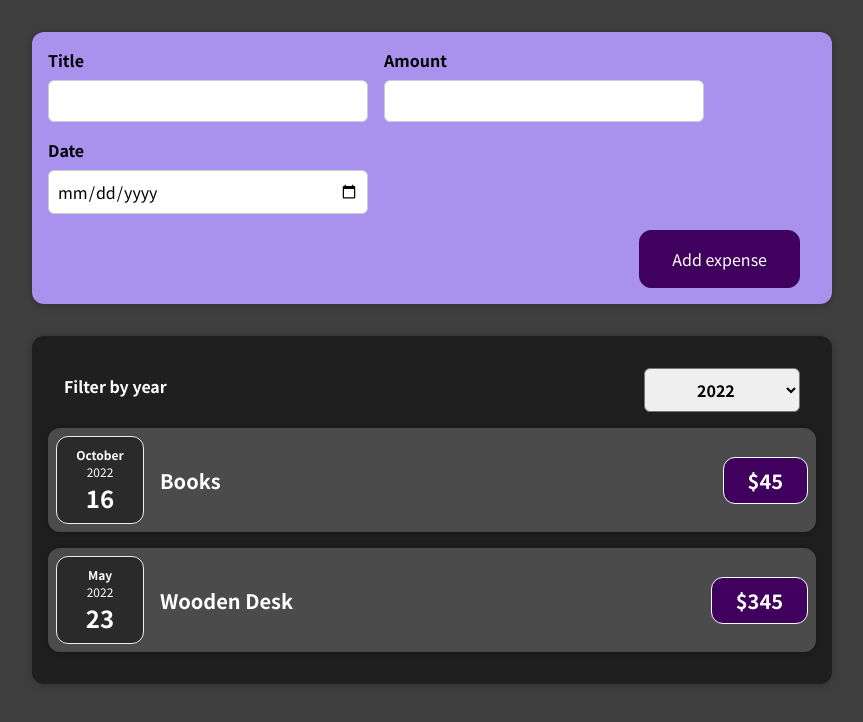
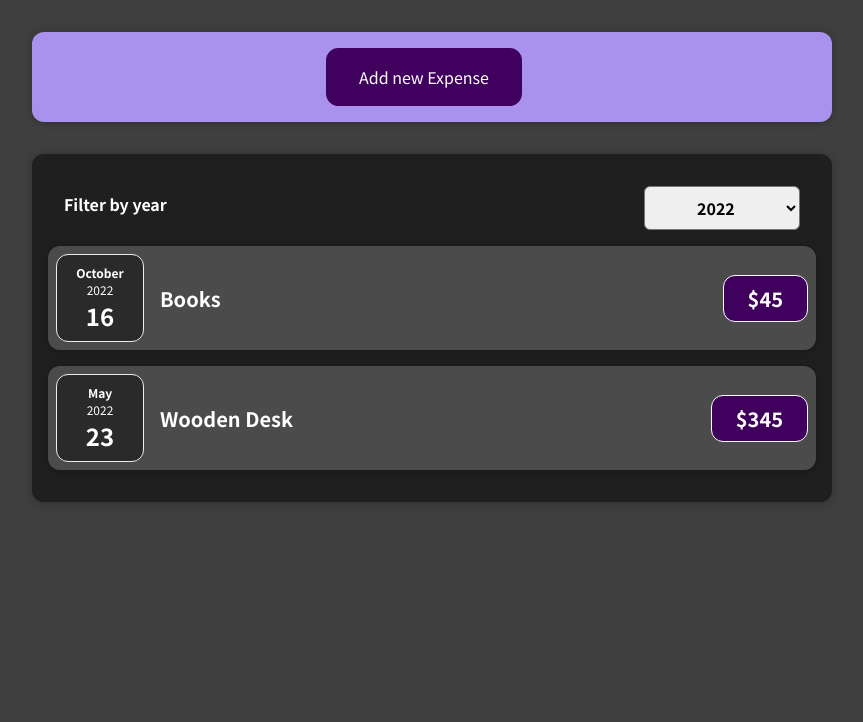
Before and after one commit to sofia-chuieva/react-expenses-app, a React (Create React App) app: page / in a window 1280 px wide. Shown: the top 722 px of the page, without its empty margins (208-1071 px from the left). Built offline with nearby package versions, Linux system fonts and the light colour scheme.

Commit message:
add filter

```diff
--- a/src/components/ExpenseDate.js
+++ b/src/components/ExpenseDate.js
@@ -5,7 +5,6 @@ const ExprenseDate = ({ info }) => {
   const month = info.toLocaleString("en-US", { month: "long" });
   const day = info.toLocaleString("en-US", { day: "2-digit" });
   const year = info.getFullYear();
-
   return (
     <div className="expense-date">
       <div className="expense-date__month">{month}</div>
--- a/src/components/ExpenseItem.js
+++ b/src/components/ExpenseItem.js
@@ -1,4 +1,4 @@
-import React, { useState } from "react";
+import React from "react";
 import "../style/ExpenseItem.css";
 import ExpenseDate from "./ExpenseDate";
 import Card from "./Card";
--- a/src/components/Expenses.js
+++ b/src/components/Expenses.js
@@ -1,8 +1,8 @@
 import React, { useState } from "react";
-import ExpenseItem from "./ExpenseItem";
 import Card from "./Card";
 import "../style/Expenses.css";
 import ExpensesFilter from "./ExpensesFilter";
+import ExpensesList from "./ExpensesList";
 
 const Expenses = ({ expenses }) => {
   const [filteredYear, setFilteredYear] = useState("2022");
@@ -15,14 +15,6 @@ const Expenses = ({ expenses }) => {
     return expense.date.getFullYear().toString() === filteredYear;
   });
 
-  let expensesContent = <p>No expenses found</p>;
-
-  if (filteredExpenses.length > 0) {
-    expensesContent = filteredExpenses.map((i) => (
-      <ExpenseItem data={i} key={i.id} />
-    ));
-  }
-
   return (
     <div>
       <Card className="expenses">
@@ -30,7 +22,7 @@ const Expenses = ({ expenses }) => {
           selectedValue={filteredYear}
           onChangeFilter={filterChangeHandler}
         />
-        {expensesContent}
+        <ExpensesList items={filteredExpenses} />
       </Card>
     </div>
   );
--- /dev/null
+++ b/src/components/ExpensesList.js
@@ -0,0 +1,19 @@
+import React from "react";
+import "../style/ExpensesList.css";
+import ExpenseItem from "./ExpenseItem";
+
+const ExpensesList = ({ items }) => {
+  if (items.length === 0) {
+    return <h2 className="expenses-list__fallback">Found no expenses</h2>;
+  }
+
+  return (
+    <ul className="expenses-list">
+      {items.map((i) => (
+        <ExpenseItem data={i} key={i.id} />
+      ))}
+    </ul>
+  );
+};
+
+export default ExpensesList;
--- a/src/components/NewExpense/Form.css
+++ b/src/components/NewExpense/Form.css
@@ -21,6 +21,10 @@
   max-width: 100%;
 }
 
+.add-new-expense__actions {
+  text-align: center;
+}
+
 .new-expense__actions {
   text-align: right;
 }
--- a/src/components/NewExpense/Form.js
+++ b/src/components/NewExpense/Form.js
@@ -1,7 +1,7 @@
 import React, { useState } from "react";
 import "./Form.css";
 
-const Form = ({ onSaveExpenseData }) => {
+const Form = ({ onSaveExpenseData, onClose }) => {
   const [enteredTitle, setEnteredTitle] = useState("");
   const [enteredAmount, setEnteredAmount] = useState("");
   const [enteredDate, setEnteredDate] = useState("");
@@ -67,6 +67,9 @@ const Form = ({ onSaveExpenseData }) => {
         </div>
       </div>
       <div className="new-expense__actions">
+        <button type="button" onClick={onClose}>
+          Cancel
+        </button>
         <button type="submit">Add expense</button>
       </div>
     </form>
--- a/src/components/NewExpense/NewExpense.js
+++ b/src/components/NewExpense/NewExpense.js
@@ -1,4 +1,4 @@
-import React from "react";
+import React, { useState } from "react";
 import "./NewExpense.css";
 import Form from "./Form";
 
@@ -10,11 +10,29 @@ const NewExpense = ({ onAddExpense }) => {
       id: Math.random().toString(),
     };
     onAddExpense(expenseDate);
+    setClicked(false);
+  };
+
+  const [clicked, setClicked] = useState(false);
+
+  const handleClicked = () => {
+    setClicked(true);
+  };
+
+  const handleClose = () => {
+    setClicked(false);
   };
 
   return (
     <div className="new-expense">
-      <Form onSaveExpenseData={saveExpenseDataHandler} />
+      {clicked ? (
+        <Form
+          onClose={handleClose}
+          onSaveExpenseData={saveExpenseDataHandler}
+        />
+      ) : (
+        <button onClick={handleClicked}>Add new Expense</button>
+      )}
     </div>
   );
 };
--- /dev/null
+++ b/src/style/ExpensesList.css
@@ -0,0 +1,9 @@
+.expenses-list {
+  list-style: none;
+  padding: 0;
+}
+
+.expenses-list__fallback {
+  color: white;
+  text-align: center;
+}
```
